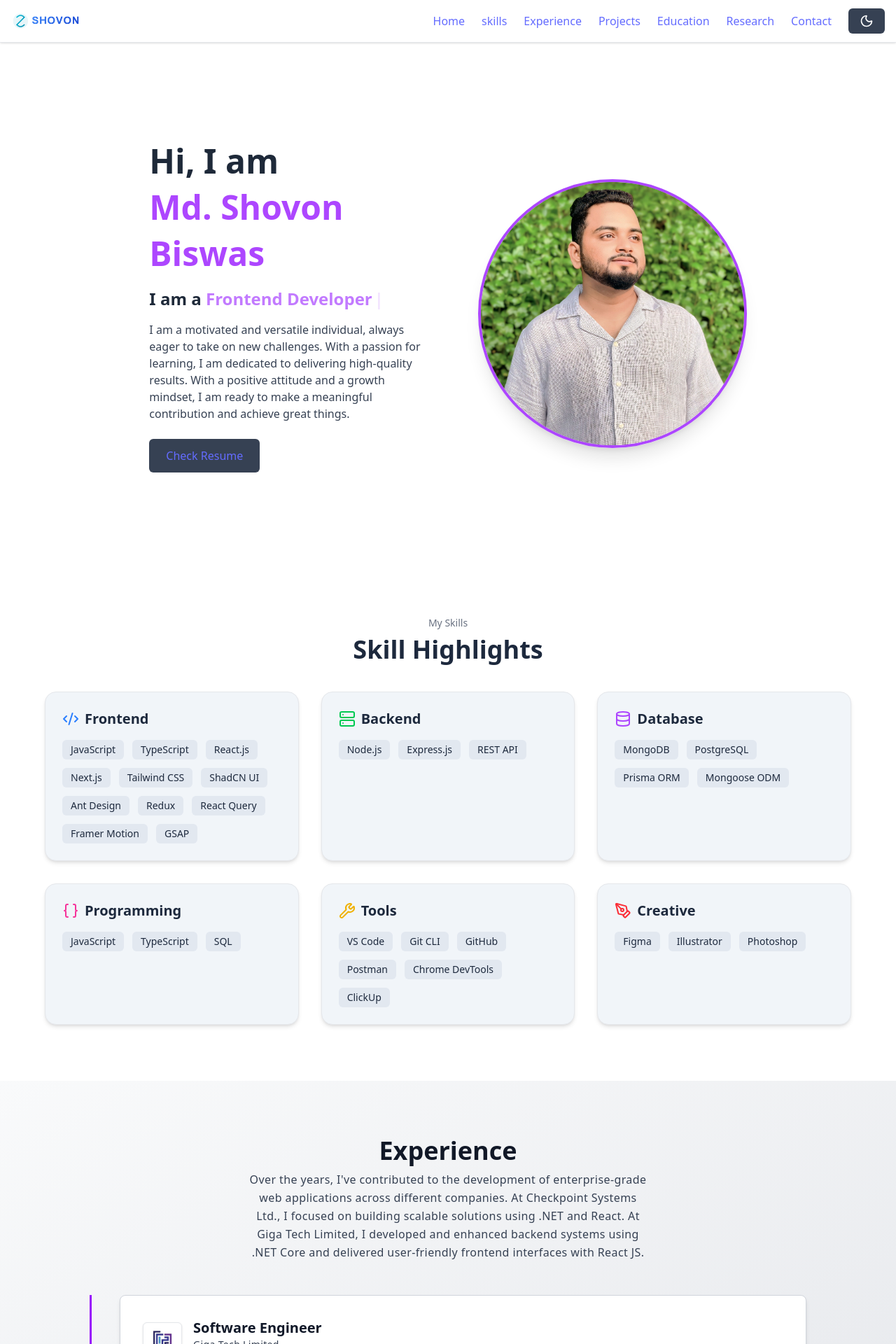
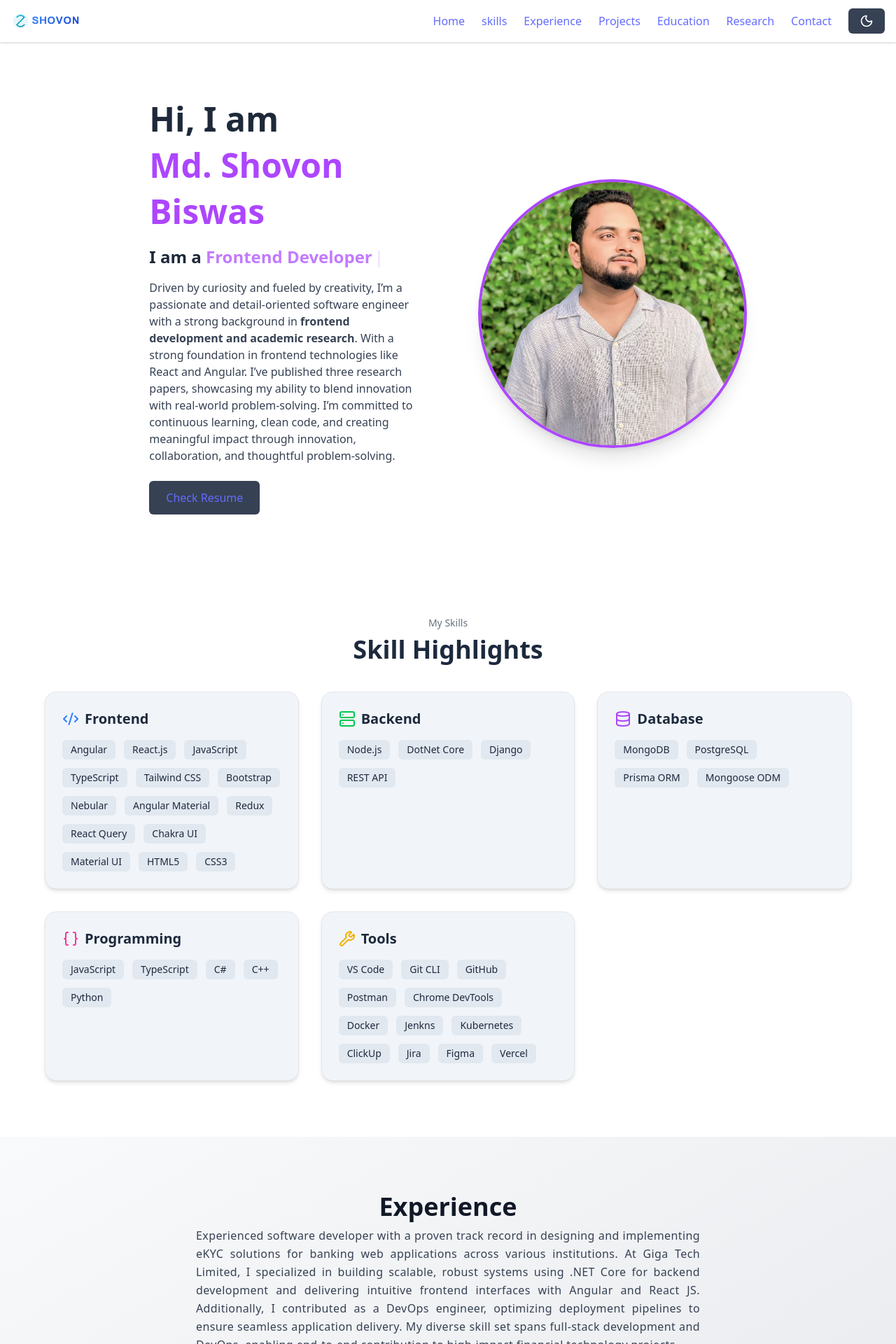
Before and after one commit to Imran-Shovon/Portfolio-React, a React (Vite) app: page /home in a window 1280 px wide. Shown: the top 1920 px of the page at 70% size. Built offline with nearby package versions, Linux system fonts and the light colour scheme.

Commit message:
Chnaged text in Hom, Skills, and Experience component

```diff
--- a/src/features/Experience/Experience.jsx
+++ b/src/features/Experience/Experience.jsx
@@ -5,13 +5,17 @@ const Experience = () => {
 >
       <div className="text-center mb-12">
         <h2 className="text-4xl font-bold">Experience</h2>
-        <p className="mt-2 w-4/5 md:w-3/6 mx-auto
+        <p className="mt-2 w-4/5 md:w-5/8 mx-auto
            text-gray-700 dark:text-gray-300
-           leading-relaxed tracking-wide"
+           leading-relaxed tracking-wide text-justify"
 >
-          Over the years, I've contributed to the development of enterprise-grade web applications across different companies.
-          At Checkpoint Systems Ltd., I focused on building scalable solutions using .NET and React. At Giga Tech Limited, I developed
-          and enhanced backend systems using .NET Core and delivered user-friendly frontend interfaces with React JS.
+          Experienced software developer with a proven track record in designing
+          and implementing eKYC solutions for banking web applications across various institutions.
+          At Giga Tech Limited, I specialized in building scalable, robust systems using .NET Core
+          for backend development and delivering intuitive frontend interfaces with Angular and React JS.
+          Additionally, I contributed as a DevOps engineer, optimizing deployment pipelines to ensure
+          seamless application delivery. My diverse skill set spans full-stack development and DevOps,
+          enabling end-to-end contribution to high-impact financial technology projects.
         </p>
       </div>
 
--- a/src/features/Home/Home.jsx
+++ b/src/features/Home/Home.jsx
@@ -30,10 +30,14 @@ const Home = () => {
         </h2>
 
         <p className="mt-4 text-sm sm:text-base text-gray-700 dark:text-gray-300">
-          I am a motivated and versatile individual, always eager to take on new challenges.
-          With a passion for learning, I am dedicated to delivering high-quality results.
-          With a positive attitude and a growth mindset, I am ready to make a meaningful
-          contribution and achieve great things.
+          Driven by curiosity and fueled by creativity, I’m a passionate and detail-oriented software engineer
+          with a strong background in <strong>frontend development and academic research</strong>.
+          With a strong foundation in
+          frontend technologies like React and Angular. I’ve published three research papers,
+          showcasing my ability to blend innovation with real-world problem-solving. I’m committed to continuous
+          learning, clean code, and creating meaningful impact through innovation, collaboration, and thoughtful
+          problem-solving.
+
         </p>
 
         <div className="mt-6 mb-6">
--- a/src/features/Skills/Skills.jsx
+++ b/src/features/Skills/Skills.jsx
@@ -7,14 +7,15 @@ const skills = [
     title: "Frontend",
     icon: <Code2 className="text-blue-500" />,
     items: [
-      "JavaScript", "TypeScript", "React.js", "Next.js", "Tailwind CSS",
-      "ShadCN UI", "Ant Design", "Redux", "React Query", "Framer Motion", "GSAP"
+      "Angular", "React.js", "JavaScript", "TypeScript", "Tailwind CSS",
+      "Bootstrap", "Nebular", "Angular Material", "Redux", "React Query", "Chakra UI", "Material UI",
+      "HTML5", "CSS3",
     ],
   },
   {
     title: "Backend",
     icon: <Server className="text-green-500" />,
-    items: ["Node.js", "Express.js", "REST API"],
+    items: ["Node.js", "DotNet Core", "Django", "REST API"],
   },
   {
     title: "Database",
@@ -24,18 +25,19 @@ const skills = [
   {
     title: "Programming",
     icon: <Braces className="text-pink-500" />,
-    items: ["JavaScript", "TypeScript", "SQL"],
+    items: ["JavaScript", "TypeScript", "C#", "C++", "Python" ],
   },
   {
     title: "Tools",
     icon: <Wrench className="text-yellow-500" />,
-    items: ["VS Code", "Git CLI", "GitHub", "Postman", "Chrome DevTools", "ClickUp"],
+    items: ["VS Code", "Git CLI", "GitHub", "Postman", "Chrome DevTools", "Docker", "Jenkns", "Kubernetes",
+      "ClickUp","Jira", "Figma",  "Vercel"],
   },
-  {
-    title: "Creative",
-    icon: <PenTool className="text-red-500" />,
-    items: ["Figma", "Illustrator", "Photoshop"],
-  },
+  // {
+  //   title: "Creative",
+  //   icon: <PenTool className="text-red-500" />,
+  //   items: ["Figma", "Illustrator", "Photoshop"],
+  // },
 ];
 
 export default function Skills() {
```
